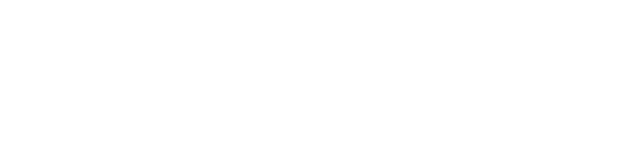
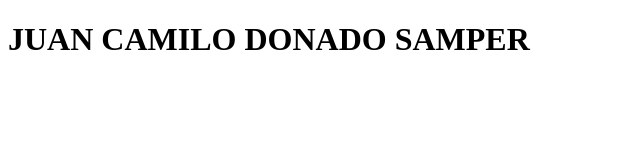
Before and after one commit to Juan19Q/Taller-, a plain HTML site: page index.html in a window 1280 px wide. Shown: the whole page, without its empty margins (0-640 px from the left). Drawn offline with Linux system fonts and the light colour scheme.

Commit message:
segundo commit

```diff
--- a/index.html
+++ b/index.html
@@ -6,6 +6,9 @@
     <title>Juan Donado</title>
 </head>
 <body>
+    <h1>JUAN CAMILO DONADO SAMPER</h1>
+
+
 
 </body>
 </html>
```
